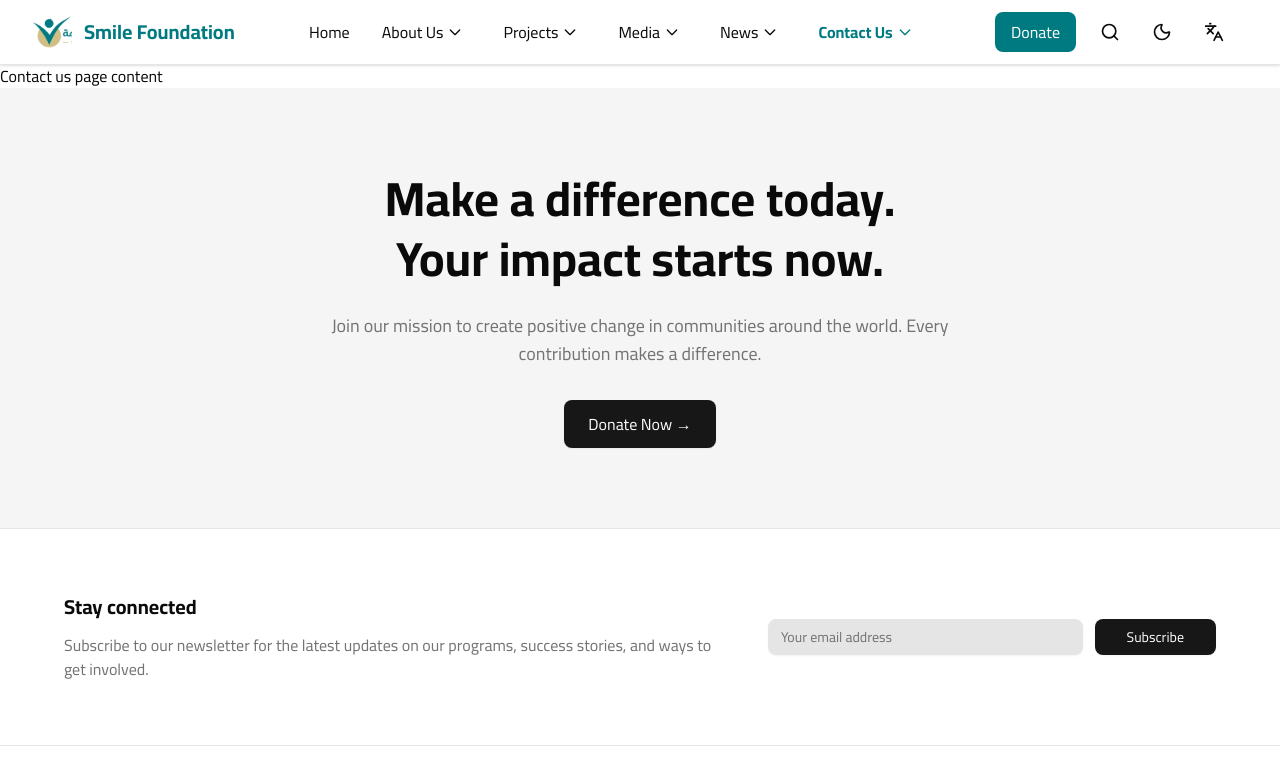
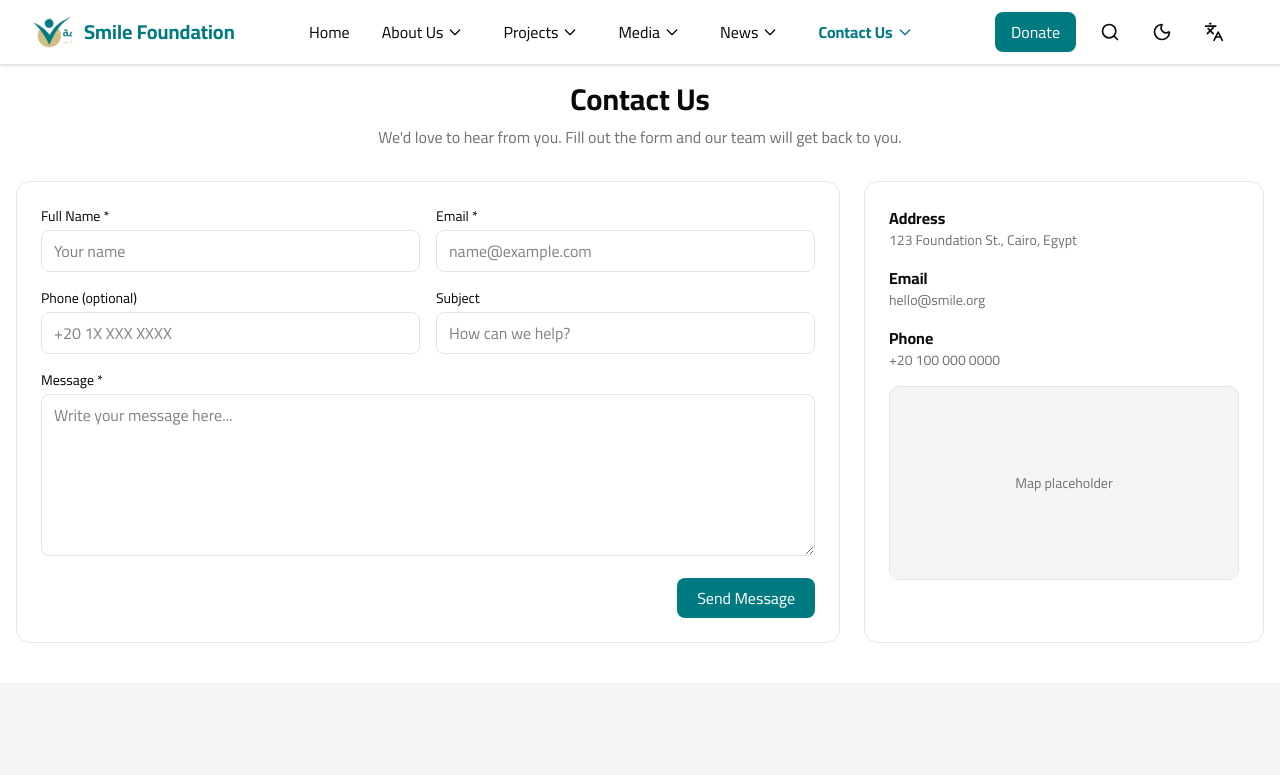
Before and after one commit to kazyedev/smile-development-foundation, a Next.js app: page /en/contact-us in a window 1280 px wide. Shown: the top 775 px of the page. Built offline with nearby package versions, Linux system fonts and the light colour scheme.

Commit message:
contact page

```diff
--- a/src/app/[locale]/(website)/contact-us/page.tsx
+++ b/src/app/[locale]/(website)/contact-us/page.tsx
@@ -1,8 +1,109 @@
+"use client";
+
+import { useState } from "react";
+import { useParams } from "next/navigation";
+
 export default function ContactUsPage() {
+  const params = useParams<{ locale: string }>();
+  const locale = params?.locale || "en";
+  const isEn = locale === "en";
+
+  const [name, setName] = useState("");
+  const [email, setEmail] = useState("");
+  const [phone, setPhone] = useState("");
+  const [subject, setSubject] = useState("");
+  const [message, setMessage] = useState("");
+  const [submitting, setSubmitting] = useState(false);
+  const [status, setStatus] = useState<null | { ok: boolean; msg: string }>(null);
+
+  const handleSubmit = async (e: React.FormEvent) => {
+    e.preventDefault();
+    setStatus(null);
+    if (!name || !email || !message) {
+      setStatus({ ok: false, msg: isEn ? "Please fill in required fields." : "يرجى ملء الحقول المطلوبة." });
+      return;
+    }
+    try {
+      setSubmitting(true);
+      const res = await fetch("/api/contact", {
+        method: "POST",
+        headers: { "Content-Type": "application/json" },
+        body: JSON.stringify({ name, email, phone, subject, message, locale }),
+      });
+      if (!res.ok) throw new Error("Request failed");
+      setStatus({ ok: true, msg: isEn ? "Thanks! We received your message." : "شكراً! تم استلام رسالتك." });
+      setName(""); setEmail(""); setPhone(""); setSubject(""); setMessage("");
+    } catch {
+      setStatus({ ok: false, msg: isEn ? "Something went wrong. Please try again." : "حدث خطأ ما. حاول مرة أخرى." });
+    } finally {
+      setSubmitting(false);
+    }
+  };
+
   return (
-    <div>
-      <h1>Contact Us</h1>
-      <p>Contact us page content</p>
+    <div className="flex flex-col gap-8 px-4 py-10 border-t border-b border-[var(--secondary)]">
+      <div className="text-center max-w-3xl mx-auto">
+        <h1 className="text-2xl md:text-3xl font-bold">{isEn ? "Contact Us" : "تواصل معنا"}</h1>
+        <p className="text-muted-foreground mt-2">
+          {isEn
+            ? "We'd love to hear from you. Fill out the form and our team will get back to you."
+            : "يسعدنا تواصلكم. املأ النموذج وسيتواصل فريقنا معكم قريباً."}
+        </p>
+      </div>
+
+      <div className="grid grid-cols-1 lg:grid-cols-3 gap-6 max-w-7xl w-full mx-auto">
+        <div className="lg:col-span-2 rounded-xl border p-6 bg-[var(--card)]">
+          <form onSubmit={handleSubmit} className="grid grid-cols-1 md:grid-cols-2 gap-4">
+            <div className="md:col-span-1">
+              <label className="block text-sm mb-1">{isEn ? "Full Name" : "الاسم الكامل"} *</label>
+              <input value={name} onChange={(e) => setName(e.target.value)} className="w-full rounded-md border bg-transparent px-3 py-2" placeholder={isEn ? "Your name" : "اسمك"} />
+            </div>
+            <div className="md:col-span-1">
+              <label className="block text-sm mb-1">{isEn ? "Email" : "البريد الإلكتروني"} *</label>
+              <input type="email" value={email} onChange={(e) => setEmail(e.target.value)} className="w-full rounded-md border bg-transparent px-3 py-2" placeholder="name@example.com" />
+            </div>
+            <div className="md:col-span-1">
+              <label className="block text-sm mb-1">{isEn ? "Phone (optional)" : "الهاتف (اختياري)"}</label>
+              <input value={phone} onChange={(e) => setPhone(e.target.value)} className="w-full rounded-md border bg-transparent px-3 py-2" placeholder={isEn ? "+20 1X XXX XXXX" : "+20 1X XXX XXXX"} />
+            </div>
+            <div className="md:col-span-1">
+              <label className="block text-sm mb-1">{isEn ? "Subject" : "الموضوع"}</label>
+              <input value={subject} onChange={(e) => setSubject(e.target.value)} className="w-full rounded-md border bg-transparent px-3 py-2" placeholder={isEn ? "How can we help?" : "كيف يمكننا المساعدة؟"} />
+            </div>
+            <div className="md:col-span-2">
+              <label className="block text-sm mb-1">{isEn ? "Message" : "الرسالة"} *</label>
+              <textarea value={message} onChange={(e) => setMessage(e.target.value)} rows={6} className="w-full rounded-md border bg-transparent px-3 py-2" placeholder={isEn ? "Write your message here..." : "اكتب رسالتك هنا..."} />
+            </div>
+            {status && (
+              <div className={`md:col-span-2 text-sm ${status.ok ? 'text-emerald-600' : 'text-red-600'}`}>{status.msg}</div>
+            )}
+            <div className="md:col-span-2 flex justify-end">
+              <button type="submit" disabled={submitting} className="px-5 py-2 rounded-md bg-[var(--brand-primary)] text-white disabled:opacity-60">
+                {submitting ? (isEn ? "Sending..." : "إرسال...") : (isEn ? "Send Message" : "إرسال الرسالة")}
+              </button>
+            </div>
+          </form>
+        </div>
+        <div className="rounded-xl border p-6 bg-[var(--card)] flex flex-col gap-4">
+          <div>
+            <p className="font-semibold">{isEn ? "Address" : "العنوان"}</p>
+            <p className="text-sm text-muted-foreground">{isEn ? "123 Foundation St., Cairo, Egypt" : "١٢٣ شارع المؤسسة، القاهرة، مصر"}</p>
+          </div>
+          <div>
+            <p className="font-semibold">{isEn ? "Email" : "البريد الإلكتروني"}</p>
+            <p className="text-sm text-muted-foreground">hello@smile.org</p>
+          </div>
+          <div>
+            <p className="font-semibold">{isEn ? "Phone" : "الهاتف"}</p>
+            <p className="text-sm text-muted-foreground">+20 100 000 0000</p>
+          </div>
+          <div className="rounded-lg overflow-hidden border">
+            <div className="w-full h-48 bg-muted flex items-center justify-center text-muted-foreground text-sm">
+              {isEn ? "Map placeholder" : "خريطة"}
+            </div>
+          </div>
+        </div>
+      </div>
     </div>
   );
 }
```
